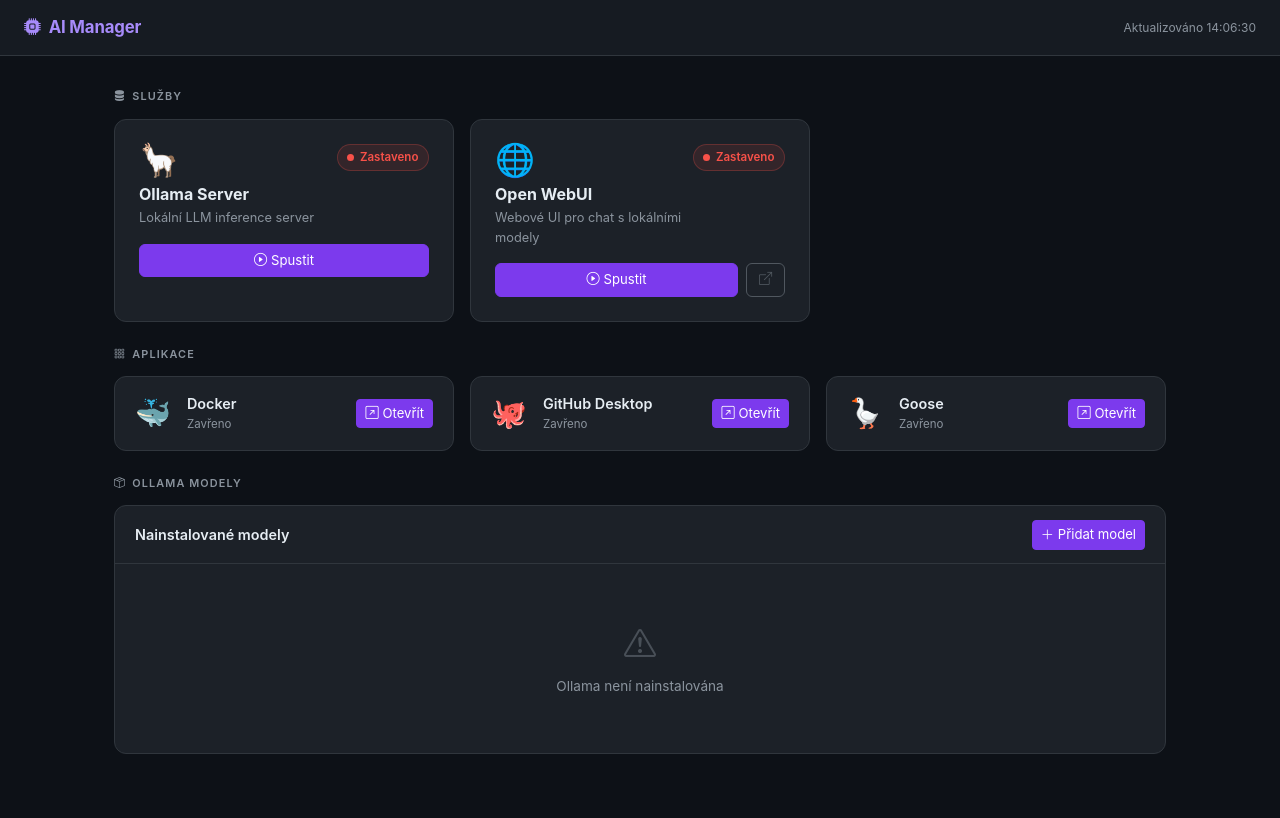
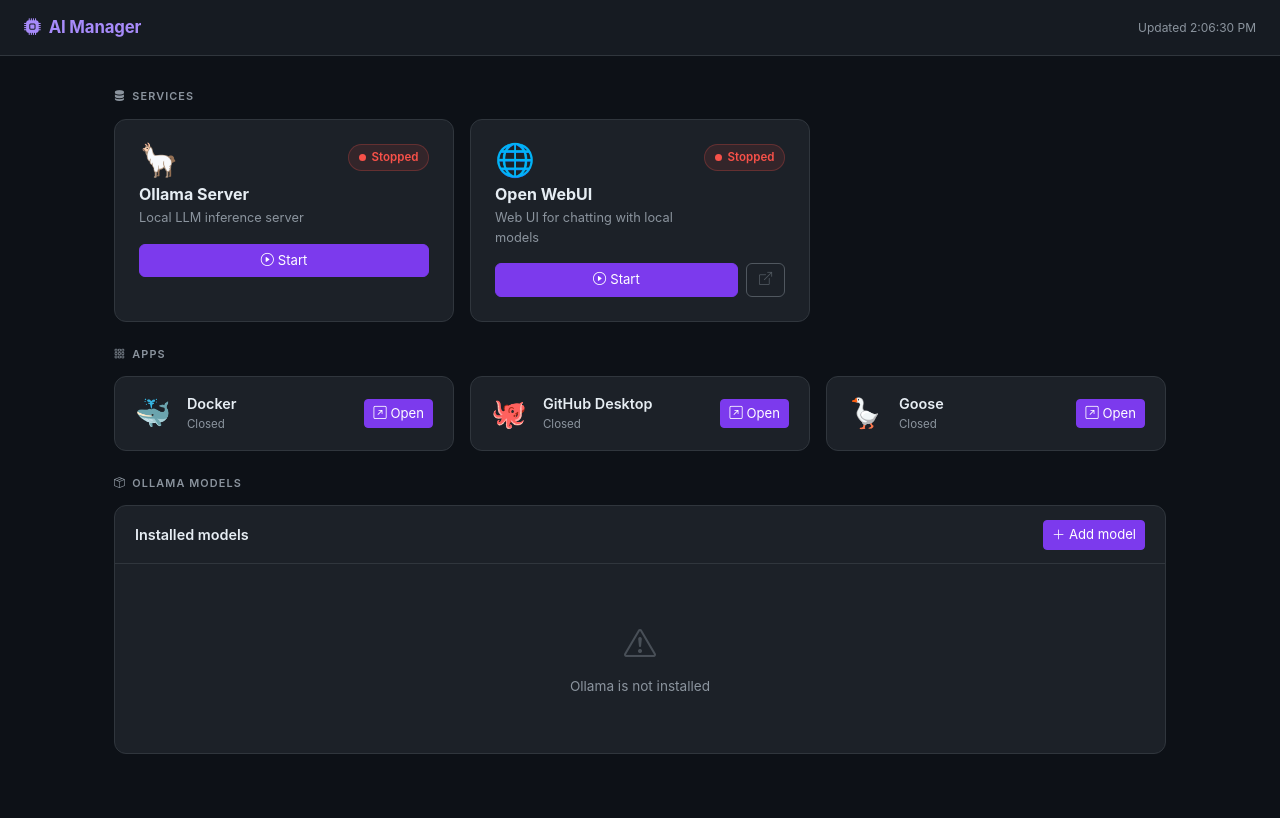
Before and after one commit to BenjaminPavelka/Ai_Manager, a Flask app: page / in a window 1280 px wide. Run offline with Flask 3, Linux system fonts and the light colour scheme; data that the repository does not hold is empty; some libraries are stand-ins or nearby versions.

Commit message:
v0.1.2 – translate entire app to English, add Open at Login toggle
- Translate all UI text (menu bar, dashboard, modals, status labels) to English
- Add "Open at Login" toggle with checkmark state in menu bar
- Bump version to 0.1.2

Co-Authored-By: Claude Sonnet 4.6 <noreply@anthropic.com>

```diff
--- a/services_config.py
+++ b/services_config.py
@@ -3,7 +3,7 @@ PORT = 7654
 SERVICES = {
     "ollama": {
         "name": "Ollama Server",
-        "description": "Lokální LLM inference server",
+        "description": "Local LLM inference server",
         "icon": "🦙",
         "port": 11434,
         "start_cmd": ["ollama", "serve"],
@@ -11,7 +11,7 @@ SERVICES = {
     },
     "open-webui": {
         "name": "Open WebUI",
-        "description": "Webové UI pro chat s lokálními modely",
+        "description": "Web UI for chatting with local models",
         "icon": "🌐",
         "port": 3000,
         "start_cmd": None,
--- a/templates/index.html
+++ b/templates/index.html
@@ -1,5 +1,5 @@
 <!DOCTYPE html>
-<html lang="cs">
+<html lang="en">
 <head>
   <meta charset="UTF-8" />
   <meta name="viewport" content="width=device-width, initial-scale=1.0" />
@@ -196,7 +196,6 @@
     .model-meta { font-size: .74rem; color: var(--muted); margin-top: .1rem; }
     .model-actions { display: flex; align-items: center; gap: .5rem; flex-shrink: 0; }
 
-    /* Větší load/unload tlačítka */
     .btn-toggle {
       display: inline-flex;
       align-items: center;
@@ -254,7 +253,6 @@
       white-space: nowrap;
     }
 
-    /* Popis modelu */
     .model-note {
       font-size: .75rem;
       color: var(--muted);
@@ -382,32 +380,32 @@
 <div class="main">
 
   <!-- Services -->
-  <div class="section-label"><i class="bi bi-server"></i> Služby</div>
+  <div class="section-label"><i class="bi bi-server"></i> Services</div>
   <div class="row g-3 mb-4" id="services-grid">
     <div class="col-12 text-center py-5 text-muted small">
-      <span class="spinner-border spinner-border-sm me-2"></span>Načítám…
+      <span class="spinner-border spinner-border-sm me-2"></span>Loading…
     </div>
   </div>
 
   <!-- Mac Apps -->
-  <div class="section-label mt-2"><i class="bi bi-grid-3x3-gap"></i> Aplikace</div>
+  <div class="section-label mt-2"><i class="bi bi-grid-3x3-gap"></i> Apps</div>
   <div class="row g-3 mb-4" id="apps-grid">
     <div class="col-12 text-center py-3 text-muted small">
-      <span class="spinner-border spinner-border-sm me-2"></span>Načítám…
+      <span class="spinner-border spinner-border-sm me-2"></span>Loading…
     </div>
   </div>
 
   <!-- Models -->
-  <div class="section-label mt-2"><i class="bi bi-box-seam"></i> Ollama Modely</div>
+  <div class="section-label mt-2"><i class="bi bi-box-seam"></i> Ollama Models</div>
   <div class="card">
     <div class="card-header">
-      <span class="card-header-title">Nainstalované modely</span>
+      <span class="card-header-title">Installed models</span>
       <button class="btn btn-primary btn-sm" data-bs-toggle="modal" data-bs-target="#pullModal">
-        <i class="bi bi-plus-lg me-1"></i>Přidat model
+        <i class="bi bi-plus-lg me-1"></i>Add model
       </button>
     </div>
     <div class="card-body p-3" id="models-body">
-      <div class="empty"><i class="bi bi-arrow-repeat"></i>Načítám modely…</div>
+      <div class="empty"><i class="bi bi-arrow-repeat"></i>Loading models…</div>
     </div>
   </div>
 
@@ -418,30 +416,30 @@
   <div class="modal-dialog modal-dialog-centered">
     <div class="modal-content">
       <div class="modal-header">
-        <h5 class="modal-title"><i class="bi bi-download me-2 text-muted"></i>Stáhnout model</h5>
+        <h5 class="modal-title"><i class="bi bi-download me-2 text-muted"></i>Download model</h5>
         <button class="btn-close" data-bs-dismiss="modal"></button>
       </div>
       <div class="modal-body">
-        <label class="form-label">Název modelu (z Ollama knihovny)</label>
+        <label class="form-label">Model name (from Ollama library)</label>
         <input type="text" id="pull-input" class="form-control"
-               placeholder="např. llama3.2, mistral, gemma2:9b…" />
+               placeholder="e.g. llama3.2, mistral, gemma2:9b…" />
         <div class="mt-2" style="font-size:.76rem;color:var(--muted);">
-          Příklady: <code>llama3.2</code> · <code>mistral</code> · <code>gemma2:9b</code> · <code>deepseek-r1:7b</code>
+          Examples: <code>llama3.2</code> · <code>mistral</code> · <code>gemma2:9b</code> · <code>deepseek-r1:7b</code>
         </div>
 
         <div id="pull-feedback" class="mt-3 d-none">
           <div class="d-flex align-items-center gap-2 mb-2">
             <span class="spinner-border spinner-border-sm text-primary" id="pull-spinner"></span>
-            <span id="pull-status-label" style="font-size:.8rem;color:var(--muted);">Stahuji…</span>
+            <span id="pull-status-label" style="font-size:.8rem;color:var(--muted);">Downloading…</span>
           </div>
           <div class="progress mb-2"><div class="progress-bar" id="pull-bar" style="width:0%"></div></div>
           <div class="pull-log" id="pull-log"></div>
         </div>
       </div>
       <div class="modal-footer">
-        <button class="btn btn-outline-secondary btn-sm" data-bs-dismiss="modal">Zavřít</button>
+        <button class="btn btn-outline-secondary btn-sm" data-bs-dismiss="modal">Close</button>
         <button class="btn btn-primary btn-sm" id="pull-btn" onclick="doPull()">
-          <i class="bi bi-cloud-download me-1"></i>Stáhnout
+          <i class="bi bi-cloud-download me-1"></i>Download
         </button>
       </div>
     </div>
@@ -460,7 +458,7 @@
         <div id="mop-title" class="fw-semibold mb-1" style="font-size:.95rem"></div>
         <div id="mop-sub" style="font-size:.8rem;color:var(--muted)"></div>
         <button id="mop-close-btn" class="btn btn-outline-secondary btn-sm mt-3 d-none"
-                data-bs-dismiss="modal">Zavřít</button>
+                data-bs-dismiss="modal">Close</button>
       </div>
     </div>
   </div>
@@ -471,16 +469,16 @@
   <div class="modal-dialog modal-dialog-centered modal-sm">
     <div class="modal-content">
       <div class="modal-header">
-        <h5 class="modal-title"><i class="bi bi-exclamation-circle me-2 text-warning"></i>Ollama není spuštěna</h5>
+        <h5 class="modal-title"><i class="bi bi-exclamation-circle me-2 text-warning"></i>Ollama is not running</h5>
       </div>
       <div class="modal-body" style="font-size:.85rem;color:var(--muted);">
-        Pro načtení modelu <strong id="start-ollama-model-name" class="text-white"></strong> je potřeba
-        nejdřív spustit Ollama server. Spustit ho teď?
+        To load model <strong id="start-ollama-model-name" class="text-white"></strong>,
+        Ollama server needs to be started first. Start it now?
       </div>
       <div class="modal-footer">
-        <button class="btn btn-outline-secondary btn-sm" data-bs-dismiss="modal">Zrušit</button>
+        <button class="btn btn-outline-secondary btn-sm" data-bs-dismiss="modal">Cancel</button>
         <button class="btn btn-primary btn-sm" id="start-ollama-confirm-btn">
-          <i class="bi bi-play-circle me-1"></i>Spustit Ollama
+          <i class="bi bi-play-circle me-1"></i>Start Ollama
         </button>
       </div>
     </div>
@@ -492,15 +490,15 @@
   <div class="modal-dialog modal-dialog-centered modal-sm">
     <div class="modal-content">
       <div class="modal-header">
-        <h5 class="modal-title">Smazat model?</h5>
+        <h5 class="modal-title">Delete model?</h5>
       </div>
       <div class="modal-body" style="font-size:.85rem;color:var(--muted);">
-        Opravdu smazat <strong id="del-name" class="text-white"></strong>?
+        Are you sure you want to delete <strong id="del-name" class="text-white"></strong>?
       </div>
       <div class="modal-footer">
-        <button class="btn btn-outline-secondary btn-sm" data-bs-dismiss="modal">Zrušit</button>
+        <button class="btn btn-outline-secondary btn-sm" data-bs-dismiss="modal">Cancel</button>
         <button class="btn btn-sm" id="del-confirm-btn"
-                style="background:var(--red);border-color:var(--red);color:#fff;">Smazat</button>
+                style="background:var(--red);border-color:var(--red);color:#fff;">Delete</button>
       </div>
     </div>
   </div>
@@ -522,11 +520,9 @@ const deleteModal = () => bootstrap.Modal.getOrCreateInstance(document.getElemen
 document.getElementById("start-ollama-confirm-btn").addEventListener("click", async () => {
   const modal = bootstrap.Modal.getOrCreateInstance(document.getElementById("startOllamaModal"));
   modal.hide();
-  // Start Ollama
   const r = await apiFetch("/api/services/ollama/start", "POST");
   if (r.error) { toast(r.error, true); return; }
-  toast("Ollama se spouští…");
-  // Wait for it to come up, then load the model
+  toast("Starting Ollama…");
   await sleep(3000);
   await refreshStatus();
   if (pendingModelLoad) {
@@ -565,12 +561,12 @@ function renderApps(apps) {
           <div class="app-name">${escHtml(a.name)}</div>
           <div class="app-status ${a.running ? "running" : ""}">
             ${a.running
-              ? '<i class="bi bi-circle-fill" style="font-size:.5rem;vertical-align:middle"></i> Běží'
-              : 'Zavřeno'}
+              ? '<i class="bi bi-circle-fill" style="font-size:.5rem;vertical-align:middle"></i> Running'
+              : 'Closed'}
           </div>
         </div>
         <button class="btn btn-primary btn-sm" onclick="openApp('${id}', this)">
-          <i class="bi bi-arrow-up-right-square me-1"></i>Otevřít
+          <i class="bi bi-arrow-up-right-square me-1"></i>Open
         </button>
       </div>`;
     grid.appendChild(col);
@@ -587,7 +583,7 @@ async function openApp(id, btn) {
       await refreshApps();
     }
   } catch (e) {
-    toast("Chyba: " + e.message, true);
+    toast("Error: " + e.message, true);
   }
   btn.disabled = false;
 }
@@ -598,7 +594,7 @@ async function refreshStatus() {
     const data = await apiFetch("/api/status");
     renderServices(data);
     document.getElementById("updated-at").textContent =
-      "Aktualizováno " + new Date().toLocaleTimeString("cs-CZ");
+      "Updated " + new Date().toLocaleTimeString("en-US");
   } catch {}
 }
 
@@ -612,14 +608,14 @@ function renderServices(svcs) {
 
     const stopBtn = `
       <button class="btn btn-stop flex-grow-1" onclick="svcAction('${id}','stop',this)">
-        <i class="bi bi-stop-circle me-1"></i>Zastavit
+        <i class="bi bi-stop-circle me-1"></i>Stop
       </button>`;
     const startBtn = `
       <button class="btn btn-primary flex-grow-1" onclick="svcAction('${id}','start',this)">
-        <i class="bi bi-play-circle me-1"></i>Spustit
+        <i class="bi bi-play-circle me-1"></i>Start
       </button>`;
     const openBtn = s.open_url ? `
-      <button class="btn btn-outline-secondary" title="Otevřít v prohlížeči"
+      <button class="btn btn-outline-secondary" title="Open in browser"
               onclick="window.open('${s.open_url}','_blank')"
               ${!s.running ? "disabled" : ""}>
         <i class="bi bi-box-arrow-up-right"></i>
@@ -636,7 +632,7 @@ function renderServices(svcs) {
             </div>
             <span class="badge-status ${s.running ? "running" : "stopped"}">
               <span class="dot ${s.running ? "running" : "stopped"}"></span>
-              ${s.running ? "Běží" : "Zastaveno"}
+              ${s.running ? "Running" : "Stopped"}
             </span>
           </div>
           <div class="d-flex gap-2">
@@ -650,18 +646,17 @@ function renderServices(svcs) {
 }
 
 async function svcAction(id, action, btn) {
-  const label = action === "start" ? "Spouštím…" : "Zastavuji…";
+  const label = action === "start" ? "Starting…" : "Stopping…";
   btn.disabled = true;
   btn.innerHTML = `<span class="spinner-border spinner-border-sm me-1"></span>${label}`;
 
   try {
     const r = await apiFetch(`/api/services/${id}/${action}`, "POST");
     if (r.error) toast(r.error, true);
-    // Wait a moment then refresh
     await sleep(action === "start" ? 2500 : 800);
     await refreshStatus();
   } catch (e) {
-    toast("Chyba: " + e.message, true);
+    toast("Error: " + e.message, true);
     btn.disabled = false;
   }
 }
@@ -682,7 +677,7 @@ async function refreshModels() {
     const models = data.models || [];
     const runningSet = new Set(runningData.running || []);
     if (!models.length) {
-      body.innerHTML = `<div class="empty"><i class="bi bi-inbox"></i>Žádné modely nejsou nainstalovány.</div>`;
+      body.innerHTML = `<div class="empty"><i class="bi bi-inbox"></i>No models installed.</div>`;
       return;
     }
     body.innerHTML = models.map(m => {
@@ -693,7 +688,7 @@ async function refreshModels() {
              <i class="bi bi-chat-left-text"></i>${escHtml(note)}
            </div>`
         : `<div class="model-note" onclick="editNote('${escHtml(m.name)}', this)" style="opacity:.45">
-             <i class="bi bi-plus-circle"></i>přidat popis
+             <i class="bi bi-plus-circle"></i>add note
            </div>`;
 
       return `
@@ -701,7 +696,7 @@ async function refreshModels() {
         <div style="min-width:0;flex:1">
           <div class="d-flex align-items-center gap-2 flex-wrap">
             <span class="model-name">${escHtml(m.name)}</span>
-            ${loaded ? '<span class="badge-loaded"><i class="bi bi-lightning-fill"></i> V paměti</span>' : ""}
+            ${loaded ? '<span class="badge-loaded"><i class="bi bi-lightning-fill"></i> In memory</span>' : ""}
           </div>
           <div class="model-meta">${escHtml(m.size)}${m.modified ? " &nbsp;·&nbsp; " + escHtml(m.modified) : ""}</div>
           ${noteEl}
@@ -709,30 +704,30 @@ async function refreshModels() {
         <div class="model-actions">
           ${loaded
             ? `<button class="btn-toggle btn-unload" onclick="toggleModel('${escHtml(m.name)}','unload')">
-                 <i class="bi bi-stop-circle-fill"></i> Uvolnit
+                 <i class="bi bi-stop-circle-fill"></i> Unload
                </button>`
             : `<button class="btn-toggle btn-load" onclick="toggleModel('${escHtml(m.name)}','load')">
-                 <i class="bi bi-play-circle-fill"></i> Načíst
+                 <i class="bi bi-play-circle-fill"></i> Load
                </button>`
           }
-          <button class="btn-icon btn-del" onclick="confirmDelete('${escHtml(m.name)}')" title="Smazat model">
+          <button class="btn-icon btn-del" onclick="confirmDelete('${escHtml(m.name)}')" title="Delete model">
             <i class="bi bi-trash3"></i>
           </button>
         </div>
       </div>`;
     }).join("");
   } catch (e) {
-    body.innerHTML = `<div class="empty"><i class="bi bi-wifi-off"></i>Nepodařilo se načíst modely.</div>`;
+    body.innerHTML = `<div class="empty"><i class="bi bi-wifi-off"></i>Failed to load models.</div>`;
   }
 }
 
 // ── Model note inline edit ─────────────────────────────────────────────────────
 function editNote(name, el) {
-  const current = el.textContent.trim().replace(/^přidat popis$/, "");
+  const current = el.textContent.trim().replace(/^add note$/, "");
   const input = document.createElement("input");
   input.className = "model-note-input";
   input.value = current;
-  input.placeholder = "Napiš popis modelu…";
+  input.placeholder = "Enter model description…";
   el.replaceWith(input);
   input.focus();
 
@@ -749,7 +744,7 @@ function editNote(name, el) {
 const modelOpModal = () => bootstrap.Modal.getOrCreateInstance(document.getElementById("modelOpModal"));
 
 function showOpModal(action, name) {
-  const actionLabel = action === "load" ? "Načítám" : "Uvolňuji";
+  const actionLabel = action === "load" ? "Loading" : "Unloading";
   document.getElementById("mop-spinner").classList.remove("d-none");
   document.getElementById("mop-icon").classList.add("d-none");
   document.getElementById("mop-close-btn").classList.add("d-none");
@@ -766,14 +761,13 @@ function resolveOpModal(success, action, name, errorMsg) {
   if (success) {
     icon.textContent = "✅";
     document.getElementById("mop-title").textContent =
-      action === "load" ? "Model načten do paměti" : "Model uvolněn z paměti";
+      action === "load" ? "Model loaded into memory" : "Model unloaded from memory";
     document.getElementById("mop-sub").textContent = name;
-    // Auto-close after 1.5 s
     setTimeout(() => { modelOpModal().hide(); refreshModels(); }, 1500);
   } else {
     icon.textContent = "❌";
-    document.getElementById("mop-title").textContent = "Chyba";
-    document.getElementById("mop-sub").textContent = errorMsg || "Něco se pokazilo";
+    document.getElementById("mop-title").textContent = "Error";
+    document.getElementById("mop-sub").textContent = errorMsg || "Something went wrong";
   }
 }
 
@@ -796,7 +790,6 @@ async function doToggleModel(name, action) {
     const r = await apiFetch(`/api/models/${encodeURIComponent(name)}/${action}`, "POST");
     if (r.error) { resolveOpModal(false, action, name, r.error); return; }
 
-    // Poll until done
     const poller = setInterval(async () => {
       const s = await apiFetch(`/api/models/${encodeURIComponent(name)}/op-status`);
       if (s.status === "done") {
@@ -826,10 +819,10 @@ async function doDelete(name) {
   try {
     const r = await apiFetch(`/api/models/${encodeURIComponent(name)}`, "DELETE");
     if (r.error) { toast(r.error, true); return; }
-    toast(`Model ${name} smazán.`);
+    toast(`Model ${name} deleted.`);
     refreshModels();
   } catch (e) {
-    toast("Chyba: " + e.message, true);
+    toast("Error: " + e.message, true);
   }
 }
 
@@ -842,7 +835,7 @@ async function doPull() {
   document.getElementById("pull-feedback").classList.remove("d-none");
   document.getElementById("pull-spinner").classList.remove("d-none");
   document.getElementById("pull-btn").disabled = true;
-  document.getElementById("pull-status-label").textContent = "Spouštím stahování…";
+  document.getElementById("pull-status-label").textContent = "Starting download…";
   document.getElementById("pull-log").textContent = "";
   document.getElementById("pull-bar").style.width = "0%";
 
@@ -851,7 +844,7 @@ async function doPull() {
     if (r.error) { toast(r.error, true); resetPullUI(); return; }
     startPullPoller(name);
   } catch (e) {
-    toast("Chyba: " + e.message, true);
+    toast("Error: " + e.message, true);
     resetPullUI();
   }
 }
@@ -872,7 +865,7 @@ function startPullPoller(name) {
       if (s.status === "done") {
         clearInterval(pullPoller); pullPoller = null;
         document.getElementById("pull-spinner").classList.add("d-none");
-        document.getElementById("pull-status-label").textContent = "✓ Staženo úspěšně!";
+        document.getElementById("pull-status-label").textContent = "✓ Downloaded successfully!";
         document.getElementById("pull-bar").style.width = "100%";
         document.getElementById("pull-btn").disabled = false;
         document.getElementById("pull-input").value = "";
@@ -881,10 +874,10 @@ function startPullPoller(name) {
         clearInterval(pullPoller); pullPoller = null;
         document.getElementById("pull-spinner").classList.add("d-none");
         document.getElementById("pull-status-label").innerHTML =
-          '<span style="color:var(--red)">✗ Chyba při stahování</span>';
+          '<span style="color:var(--red)">✗ Download failed</span>';
         document.getElementById("pull-btn").disabled = false;
       } else {
-        document.getElementById("pull-status-label").textContent = "Stahuji…";
+        document.getElementById("pull-status-label").textContent = "Downloading…";
       }
     } catch {}
   }, 1000);
@@ -901,7 +894,6 @@ document.getElementById("pullModal").addEventListener("hidden.bs.modal", () => {
   refreshModels();
 });
 
-// Allow Enter key to trigger pull
 document.getElementById("pull-input").addEventListener("keydown", e => {
   if (e.key === "Enter") doPull();
 });
--- a/version.py
+++ b/version.py
@@ -1 +1 @@
-VERSION = "0.1.1"
+VERSION = "0.1.2"
```
Also changed, not shown: backend.py (+12 -12 lines), menu_bar.py (+73 -44 lines), .github/workflows/release.yml, 1 other file.
